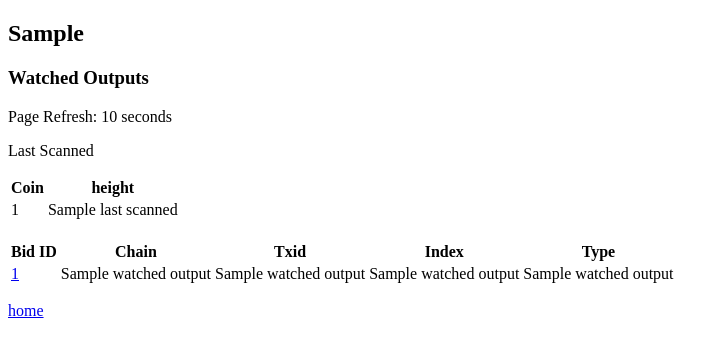
After one commit to basicswap/basicswap, a Python web app: template templates/watched.html in a window 1280 px wide. The commit adds this page. Shown: the top 357 px of the page, without its empty margins (0-727 px from the left). Run offline with Jinja, Linux system fonts and the light colour scheme; the template is opened without the code that fills it: most values are stand-ins (such as "Sample title", 1, 10 or a date in 2020).

Commit message:
html: Template for watched outputs page.

```diff
--- a/basicswap/basicswap.py
+++ b/basicswap/basicswap.py
@@ -2413,7 +2413,8 @@ class BasicSwap():
             rv = []
             rv_heights = []
             for c, v in self.coin_clients.items():
-                rv_heights.append((c, v['last_height_checked']))
+                if self.coin_clients[c]['connection_type'] == 'rpc':
+                    rv_heights.append((c, v['last_height_checked']))
                 for o in v['watched_outputs']:
                     rv.append((c, o[0], o[1], o[2], o[3]))
             return (rv, rv_heights)
--- a/templates/index.html
+++ b/templates/index.html
@@ -3,7 +3,9 @@
 <p><a href="/wallets">View Wallets</a></p>
 
 <p>
-Page Refresh: 30 seconds<br/>
+{% if refresh %}
+Page Refresh: {{ refresh }} seconds<br/>
+{% endif %}
 <a href="/active">Swaps in progress: {{ summary.num_swapping }}</a><br/>
 <a href="/offers">Network Offers: {{ summary.num_network_offers }}</a><br/>
 <a href="/sentoffers">Sent Offers: {{ summary.num_sent_offers }}</a><br/>
--- /dev/null
+++ b/templates/watched.html
@@ -0,0 +1,25 @@
+{% include 'header.html' %}
+
+<h3>Watched Outputs</h3>
+{% if refresh %}
+<p>Page Refresh: {{ refresh }} seconds</p>
+{% endif %}
+
+<p>Last Scanned</p>
+<table>
+<tr><th>Coin</th><th>height</th></tr>
+{% for ls in last_scanned %}
+<tr><td>{{ ls[0] }}</td><td>{{ ls[1] }}</td></tr>
+{% endfor %}
+</table>
+<br/>
+
+<table>
+<tr><th>Bid ID</th><th>Chain</th><th>Txid</th><th>Index</th><th>Type</th></tr>
+{% for wo in watched_outputs %}
+<tr><td><a href=/bid/{{ wo[0] }}>{{ wo[0] }}</a></td><td>{{ wo[1] }}</td><td>{{ wo[2] }}</td><td>{{ wo[3] }}</td><td>{{ wo[4] }}</td></tr>
+{% endfor %}
+</table>
+
+<p><a href="/">home</a></p>
+</body></html>
```
Also changed, not shown: basicswap/http_server.py (+15 -16 lines).
